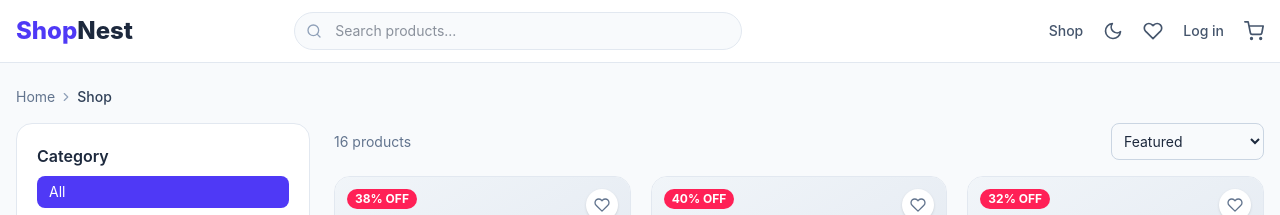
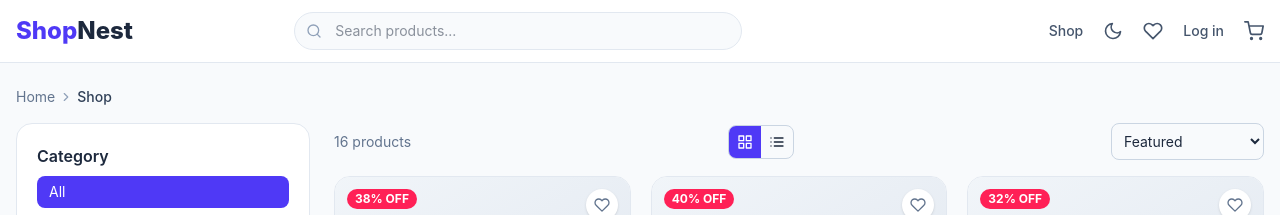
Before and after one commit to Rahul315777/shopnest, a React (Vite) app: page /shop in a window 1280 px wide. Shown: the top 215 px of the page. Built offline with nearby package versions, Linux system fonts and the light colour scheme.

Commit message:
feat: add grid and list view toggle to shop page

```diff
--- a/src/pages/Shop/Shop.jsx
+++ b/src/pages/Shop/Shop.jsx
@@ -1,8 +1,10 @@
 import { useMemo, useState } from "react";
 import { useSearchParams } from "react-router-dom";
+import { FiGrid, FiList } from "react-icons/fi";
 import ProductCard from "../../components/ProductCard/ProductCard.jsx";
 import Breadcrumb from "../../components/Breadcrumb/Breadcrumb.jsx";
 import ProductSkeleton from "../../components/ProductSkeleton/ProductSkeleton.jsx";
+import useLocalStorage from "../../hooks/useLocalStorage.js";
 import useSimulatedLoading from "../../hooks/useSimulatedLoading.js";
 import { useProducts } from "../../context/ProductContext.jsx";
 import { categories } from "../../data/products.js";
@@ -13,6 +15,7 @@ export default function Shop() {
   const loading = useSimulatedLoading();
   const category = params.get("category") || "All";
   const [sort, setSort] = useState("featured");
+  const [view, setView] = useLocalStorage("shopnest_shop_view", "grid");
   const [maxPrice, setMaxPrice] = useState(5000);
   const [minRating, setMinRating] = useState(0);
 
@@ -81,6 +84,19 @@ export default function Shop() {
           <p className="text-sm text-slate-500">{list.length} products</p>
           <input value={search} onChange={(e) => setSearch(e.target.value)} placeholder="Search..."
             className="rounded-full border border-slate-300 px-4 py-2 text-sm md:hidden" />
+          <div className="flex overflow-hidden rounded-lg border border-slate-300">
+            {[["grid", FiGrid], ["list", FiList]].map(([v, Icon]) => (
+              <button
+                key={v}
+                onClick={() => setView(v)}
+                aria-label={`${v} view`}
+                aria-pressed={view === v}
+                className={`p-2 ${view === v ? "bg-indigo-600 text-white" : "hover:bg-slate-100"}`}
+              >
+                <Icon />
+              </button>
+            ))}
+          </div>
           <select value={sort} onChange={(e) => setSort(e.target.value)}
             className="rounded-lg border border-slate-300 p-2 text-sm">
             <option value="featured">Featured</option>
@@ -96,8 +112,8 @@ export default function Shop() {
         ) : list.length === 0 ? (
           <p className="py-16 text-center text-slate-500">No products match your filters.</p>
         ) : (
-          <div className="grid grid-cols-1 gap-5 sm:grid-cols-2 xl:grid-cols-3">
-            {list.map((p) => <ProductCard key={p.id} product={p} />)}
+          <div className={view === "list" ? "grid grid-cols-1 gap-4" : "grid grid-cols-1 gap-5 sm:grid-cols-2 xl:grid-cols-3"}>
+            {list.map((p) => <ProductCard key={p.id} product={p} view={view} />)}
           </div>
         )}
       </section>
```
